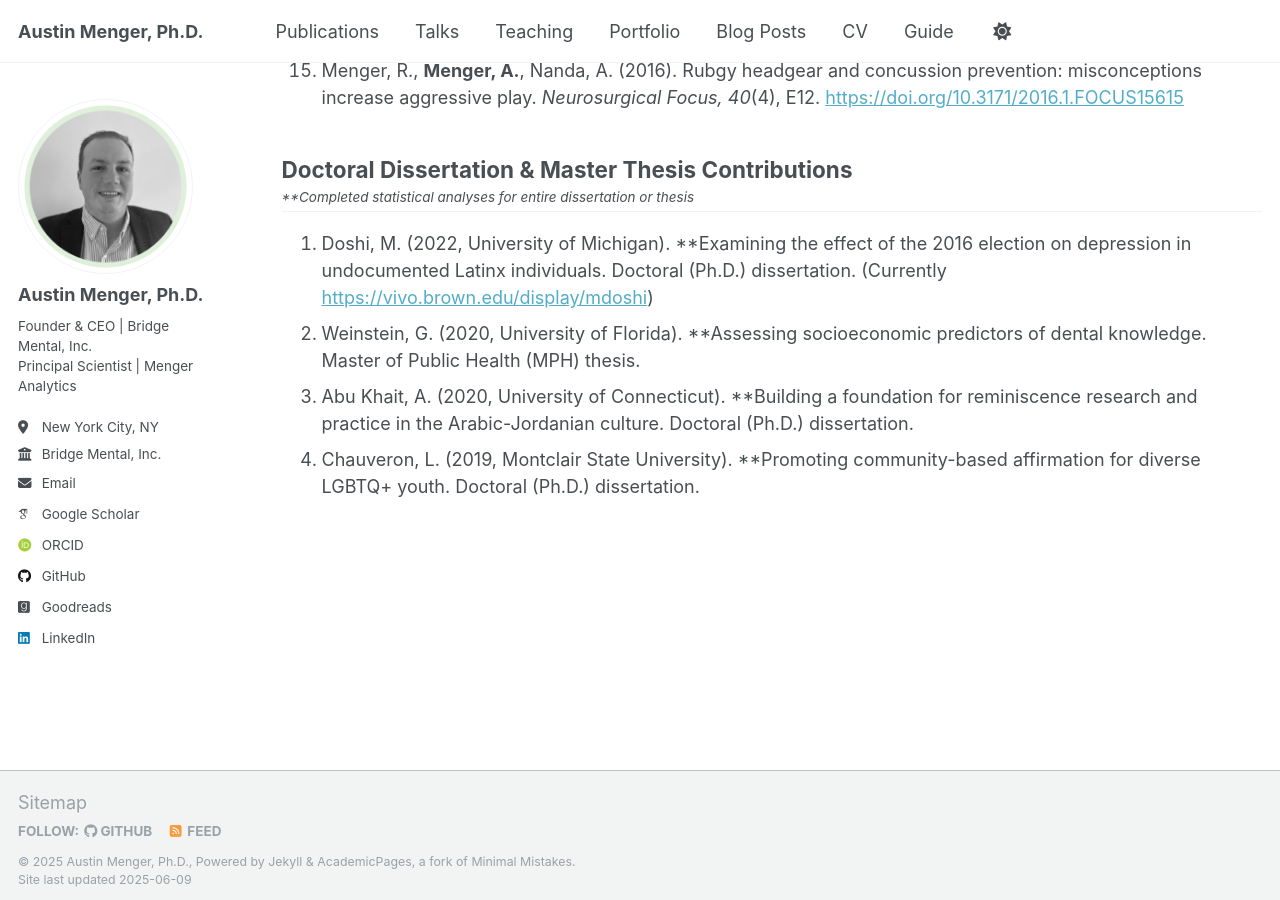
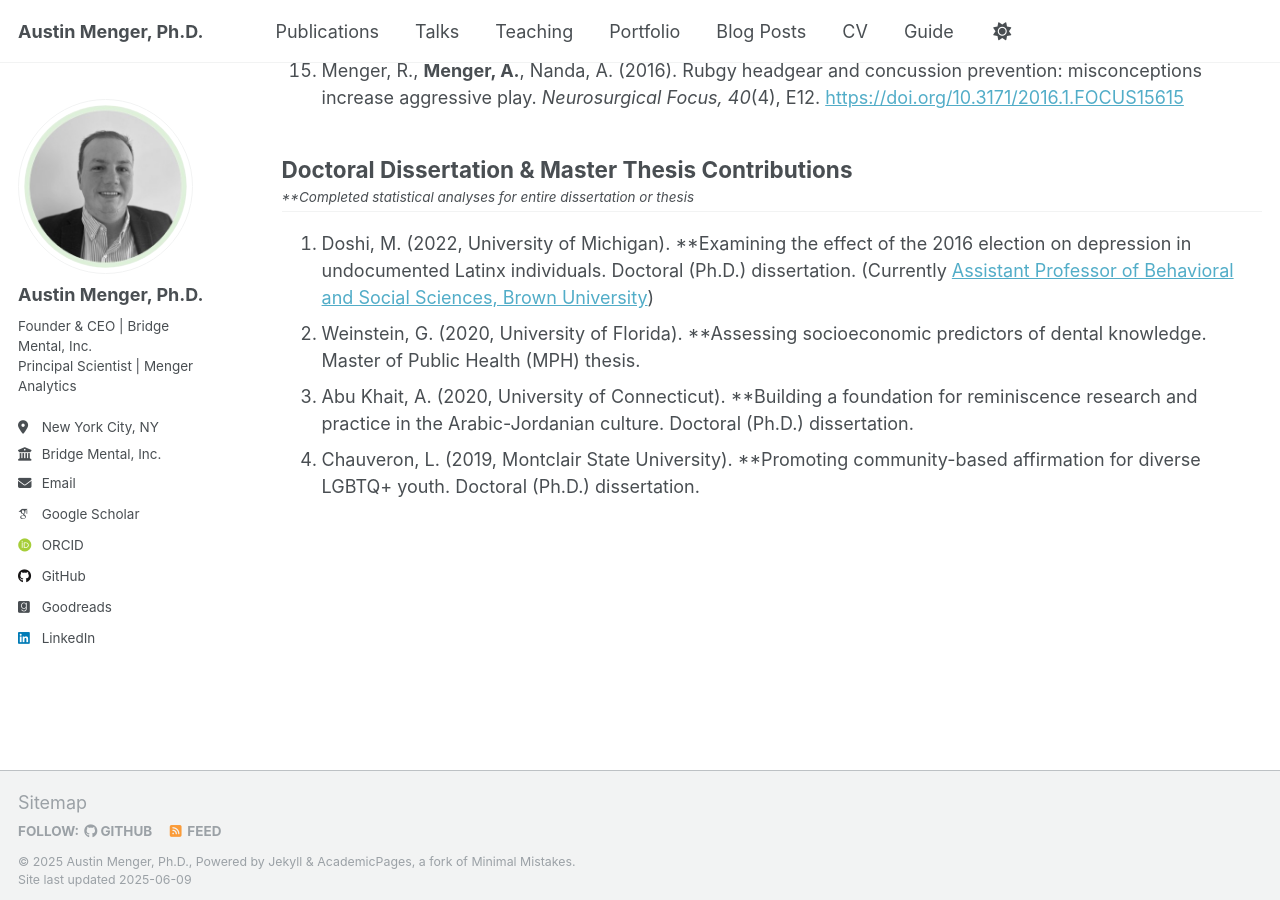
Before and after one commit to austinmenger/austinmenger.github.io, a Jekyll site: the page built from _pages/publications.html, in a window 1280 px wide and 900 px high, scrolled down 1653 px. Built offline with Jekyll 4.4.1, drawn with Linux system fonts in a browser that asks for light colours; some web fonts are replaced.

Commit message:
Update publications.html

```diff
--- a/_pages/publications.html
+++ b/_pages/publications.html
@@ -43,7 +43,7 @@ author_profile: true
 <hr style="margin-top: 0.2em;" />
 
 <ol>
-  <li>Doshi, M. (2022, University of Michigan). **Examining the effect of the 2016 election on depression in undocumented Latinx individuals. Doctoral (Ph.D.) dissertation. (Currently <a href="Assistant Professor of Behavioral and Social Sciences, Brown University">https://vivo.brown.edu/display/mdoshi</a>)</li>
+  <li>Doshi, M. (2022, University of Michigan). **Examining the effect of the 2016 election on depression in undocumented Latinx individuals. Doctoral (Ph.D.) dissertation. (Currently <a href="https://vivo.brown.edu/display/mdoshi">Assistant Professor of Behavioral and Social Sciences, Brown University</a>)</li>
   <li>Weinstein, G. (2020, University of Florida). **Assessing socioeconomic predictors of dental knowledge. Master of Public Health (MPH) thesis. </li>
   <li>Abu Khait, A. (2020, University of Connecticut). **Building a foundation for reminiscence research and practice in the Arabic-Jordanian culture. Doctoral (Ph.D.) dissertation. </li>
   <li>Chauveron, L. (2019, Montclair State University). **Promoting community-based affirmation for diverse LGBTQ+ youth. Doctoral (Ph.D.) dissertation. </li>
```
